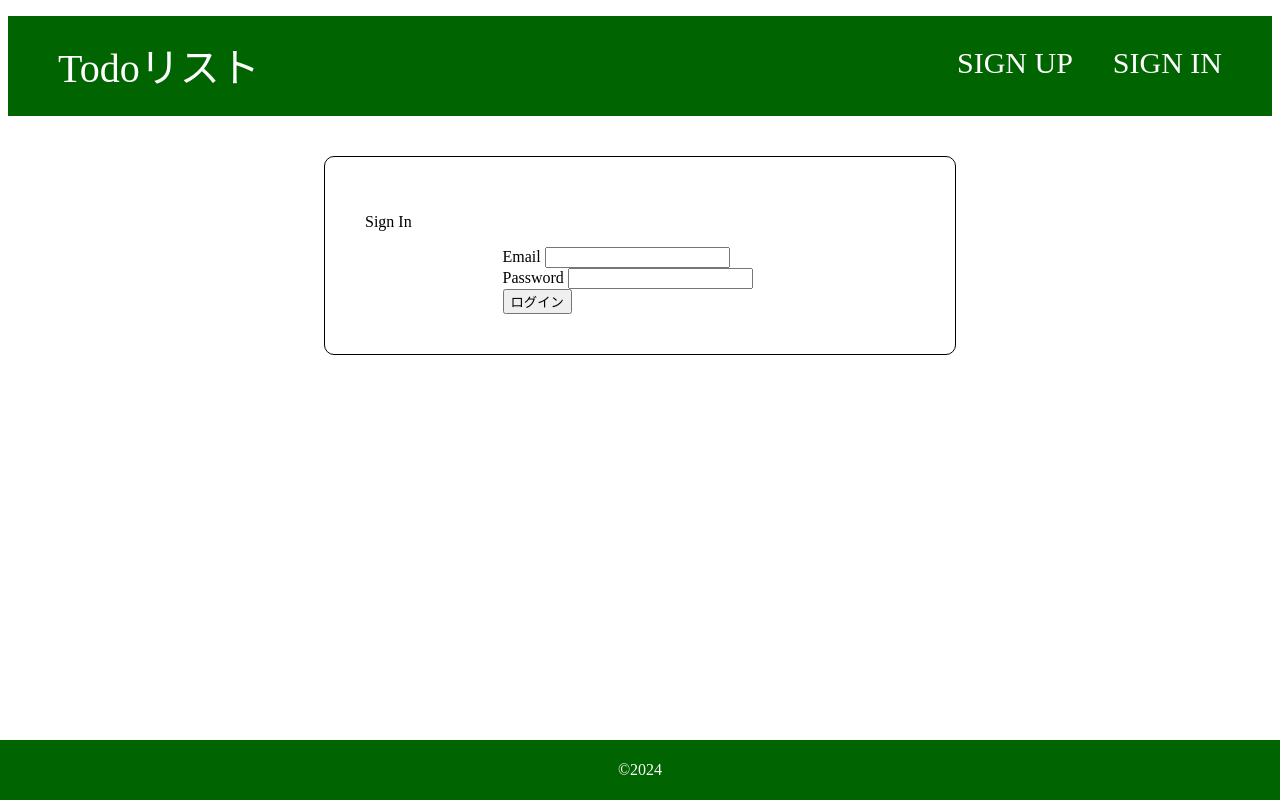
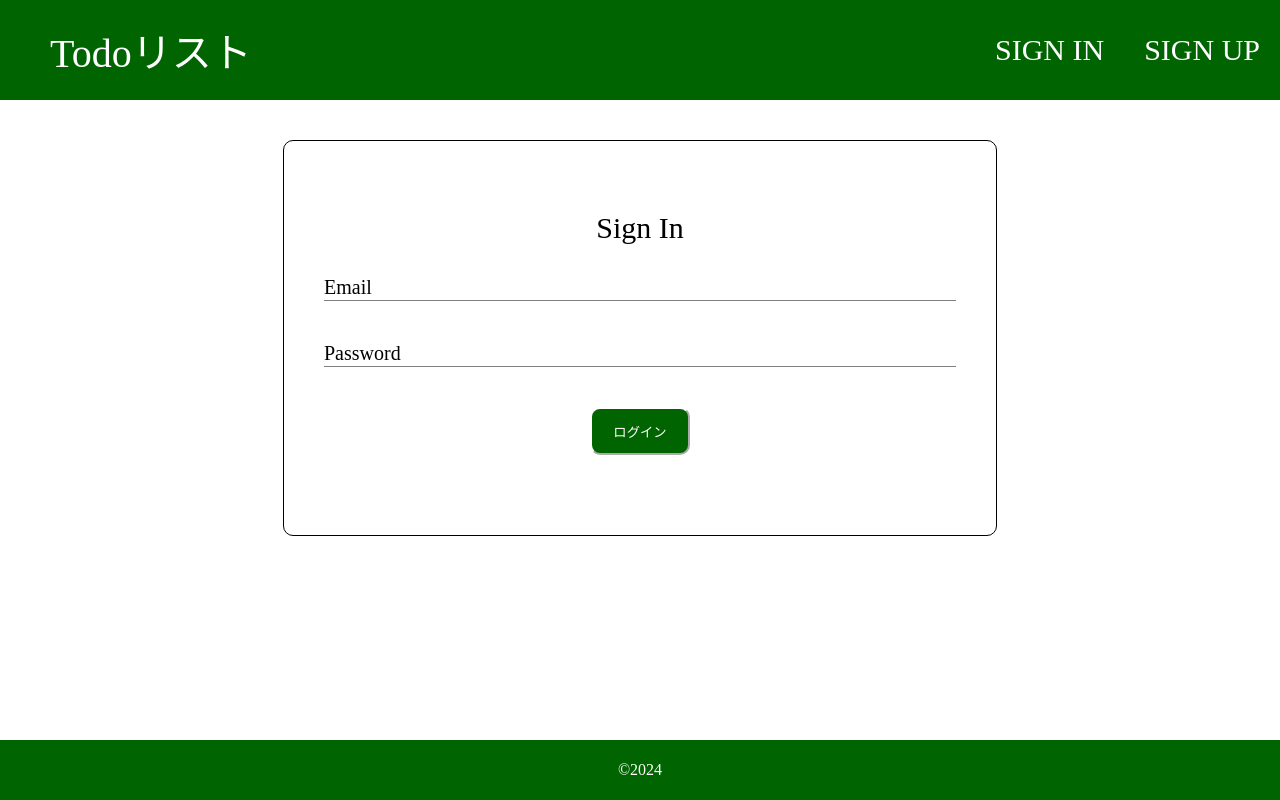
Before and after one commit to kaswister0116/todo-myapp, a PHP site: page /templates/login.html in a window 1280 px wide. Run offline with PHP 8.4, Linux system fonts and the light colour scheme.

Commit message:
ログインフォーム修正

```diff
--- a/static/stylesheet.css
+++ b/static/stylesheet.css
@@ -7,43 +7,120 @@ li {
 
 }
 
+input {
+    border: none;
+    outline: none;
+}
+
 .header {
+    display: flex;
+    justify-content: space-between;
+    align-items: center;
+    position: fixed;
+    left: 0;
+    top: 0;
+    height: 100px;
+    width: 100%;
+    color: white;
     background-color: darkgreen;
-    color: white;
-    height: 100px;
 }
 
 .header-left {
     font-size: 40px;
     margin-left: 50px;
-    float: left;
-    padding-top: 20px;
+
 }
 
 .header-right {
-    margin-right: 30px;
+    display: flex;
+    justify-content: flex-end;
+}
+
+.header-right ul {
+    display: flex;
+    padding: 0;
 }
 
 .header-right li{
     font-size: 30px;
-    float: right;
     padding: 30px 20px;
+}
 
+.header-right a{
+    color: white;
+    text-decoration: none;
+}
+
+.header-right a:hover {
+    cursor: pointer;
 }
 
 .login-main {
-    height: 300px;
+    display: flex;
+    width: 100%;
+    justify-content: center;
+    align-items: center;
+    margin-top: 100px;
+    /* min-height: 100vh; */
+    /* height: 300px; */
 }
 
 .login-box {
     border: solid 1px black;
     border-radius: 10px;
-    margin: 40px 25%;
+    margin: 40px auto;
     padding: 40px 40px;
+    width: 50%;
 }
 
-.login-form {
-    padding: 0px 25%;
+.title-signin {
+    font-size: 30px;
+    display: flex;
+    justify-content: center;
+}
+
+.login-btn:hover {
+    cursor: pointer;
+}
+
+.login-form div{
+    display: flex;
+    align-items: center;
+    margin-bottom: 40px;
+}
+
+.border {
+    border-bottom: 1px solid gray;
+
+}
+
+.login-label {
+    font-size: 20px;
+    width: 30%;
+    min-width: 100px;
+    text-align: left;
+    margin-right: 10px;
+}
+
+.login-input {
+    width: 70%;
+    min-width: 200px;
+    font-size: 20px;
+}
+
+.login-btn-container {
+    display: flex;
+    justify-content: center;
+    margin-top: 20px;
+}
+
+.login-btn {
+    background-color: darkgreen;
+    color: white;
+    height: 48px;
+    width: 100px;
+    border-radius: 10px;
+    border-color: white;
 }
 
 footer {
--- a/templates/login.html
+++ b/templates/login.html
@@ -13,25 +13,25 @@
         </div>
         <div class="header-right">
             <ul>
-                <li>SIGN IN</li>
-                <li>SIGN UP</li>
+                <li><a href="#">SIGN IN</a></li>
+                <li><a href="#">SIGN UP</a></li>
             </ul>
         </div>
     </div>
     <main class="login-main">
         <div class="login-box">
-            <p class="signin">Sign In</p>
+            <p class="title-signin">Sign In</p>
 
             <form action="処理先" method="post" class="login-form">
-                <div>
+                <div class="border">
                     <label class="login-label">Email</label>
                     <input type="text" name="email" class="login-input" placeholder="">
                 </div>
-                <div>
+                <div class="border">
                     <label class="login-label">Password</label>
                     <input type="password" name="password" class="login-input" placeholder="">
                 </div>
-                <div>
+                <div class="login-btn-container">
                     <button class="login-btn" type="submit">ログイン</button>
                 </div>
             </form>
```
